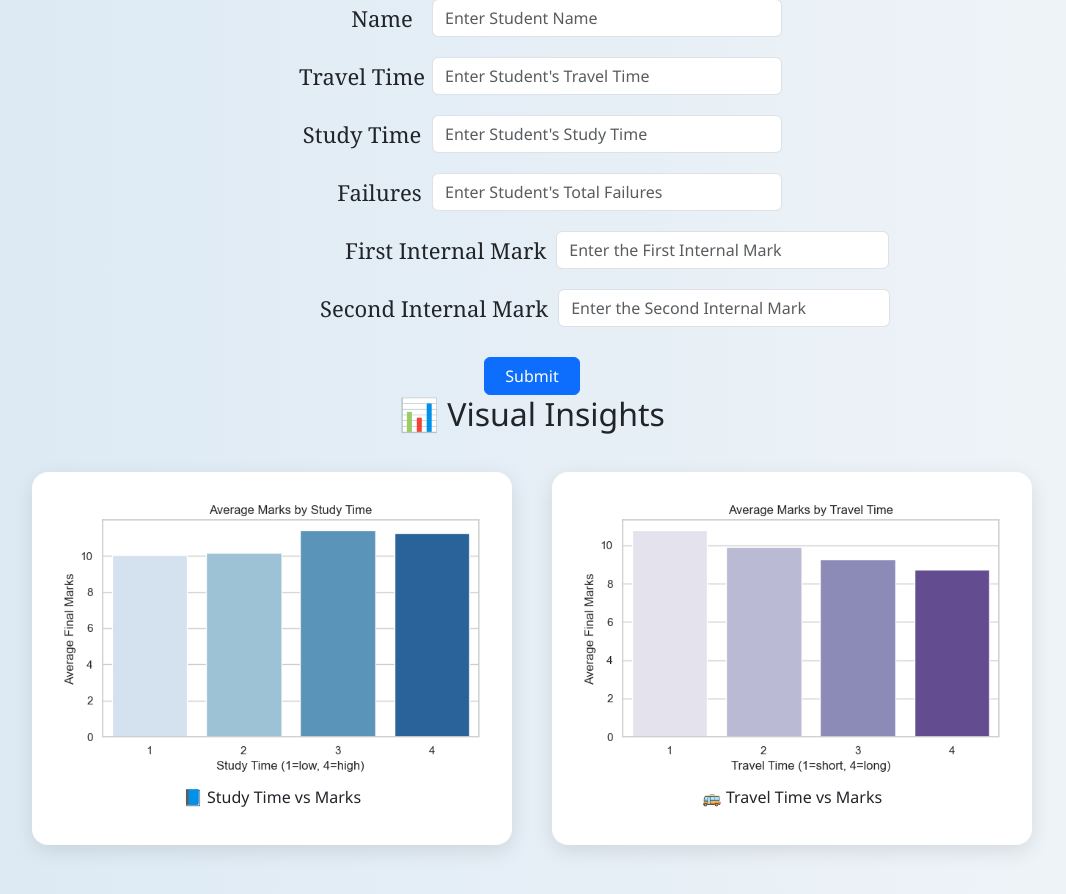
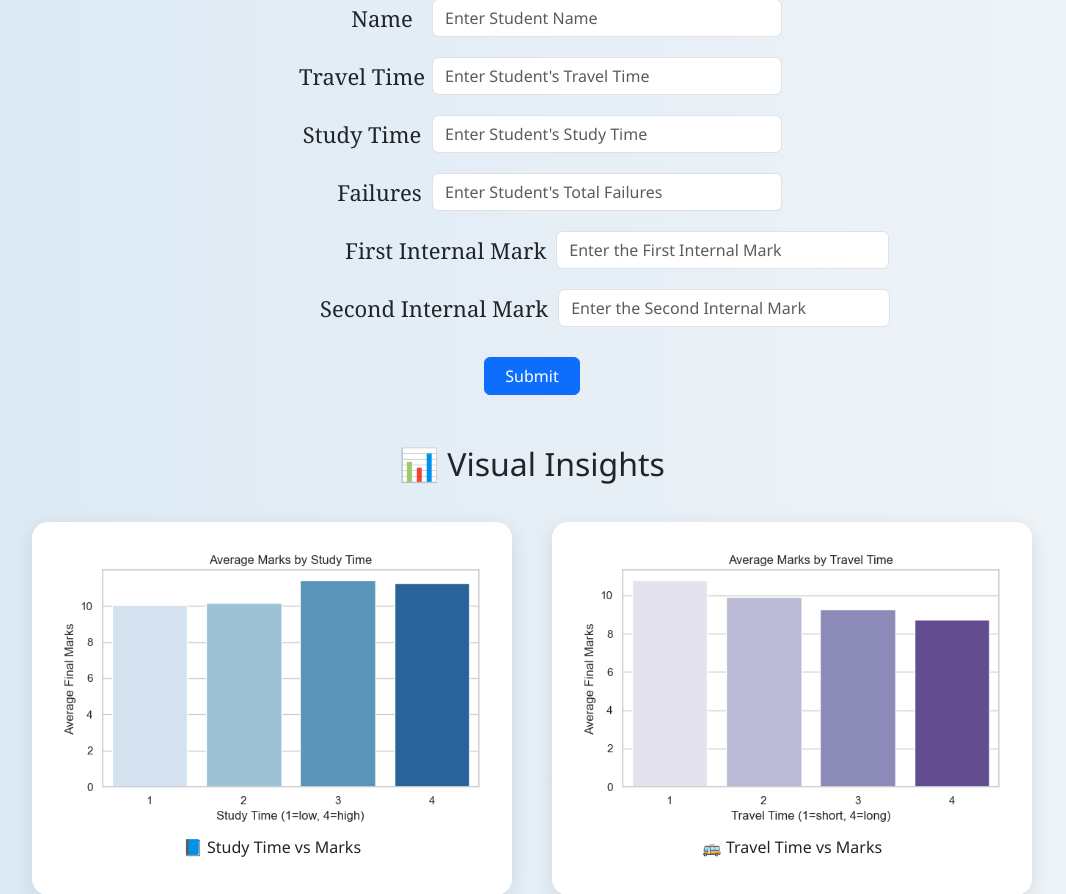
Before and after one commit to SR-005/GradeGaze, a Flask app: page / in a window 1280 px wide. Shown: the part 239-1133 px from the top of the page, without its empty margins (108-1174 px from the left). Run offline with Flask 3, Linux system fonts and the light colour scheme.

Commit message:
margins adjusted

```diff
--- a/static/style.css
+++ b/static/style.css
@@ -256,3 +256,7 @@ body {
   height: auto;
   border-radius: 12px;
 }
+
+.graphhead{
+    margin-top: 50px;
+}
--- a/templates/index.html
+++ b/templates/index.html
@@ -51,7 +51,7 @@
     </div>
     {% endif %}
 
-    <h2 style="text-align:center;">📊 Visual Insights</h2>
+    <h2 style="text-align:center;" class="graphhead">📊 Visual Insights</h2>
     <div class="chart-row">
     <div class="chart-box">
         <img src="{{ url_for('static', filename='studytime_bar.png') }}" alt="Study Time vs Marks">
```
